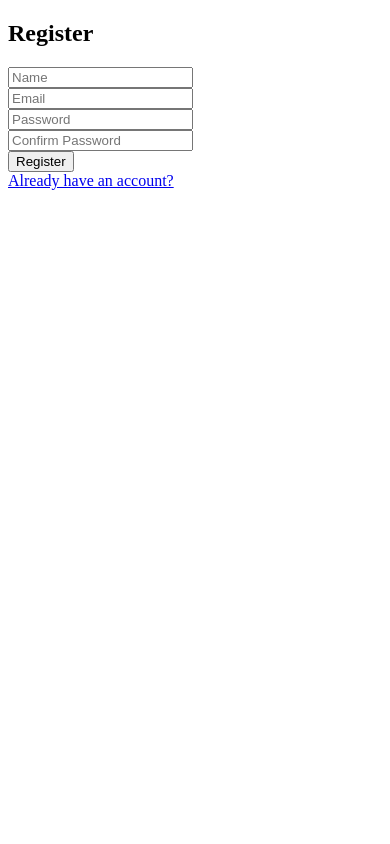
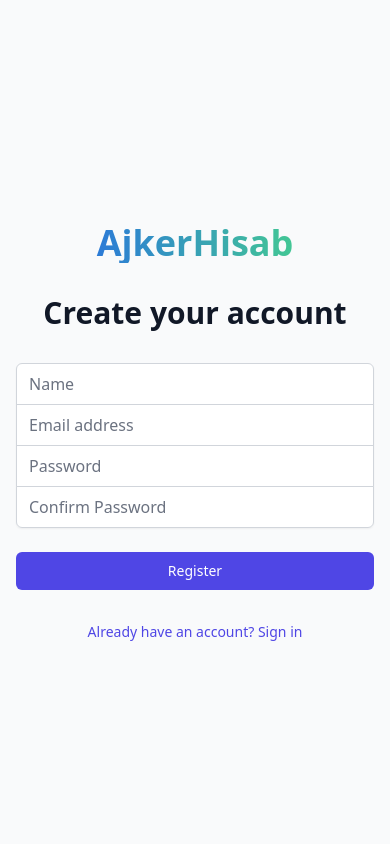
Before and after one commit to iftykhar/AjkerHisab, a PHP site: page /App/Views/register.php in a window 390 px wide. Run offline with PHP 8.4, Linux system fonts and the light colour scheme; some libraries are stand-ins or nearby versions.

Commit message:
register and dashboard tailwind desgin

```diff
--- a/App/Views/register.php
+++ b/App/Views/register.php
@@ -1,16 +1,64 @@
 <!DOCTYPE html>
-<html>
-<head><title>Register</title></head>
-<body>
-    <h2>Register</h2>
-    <?php if (isset($error)) echo "<p style='color:red;'>$error</p>"; ?>
-    <form method="POST" action="index.php?route=register">
-        <input type="text" name="name" placeholder="Name" required><br>
-        <input type="email" name="email" placeholder="Email" required><br>
-        <input type="password" name="password" placeholder="Password" required><br>
-        <input type="password" name="confirm_password" placeholder="Confirm Password" required><br>
-        <button type="submit">Register</button>
-    </form>
-    <a href="index.php?route=login">Already have an account?</a>
+<html class="h-full bg-gray-50">
+<head>
+    <title>Register</title>
+    <script src="https://cdn.tailwindcss.com"></script>
+</head>
+<body class="h-full"></body>
+    <div class="min-h-full flex items-center justify-center py-12 px-4 sm:px-6 lg:px-8">
+        <div class="max-w-md w-full space-y-8">
+            <div class="">
+                <h1 class="m-5 text-center text-4xl font-extrabold bg-gradient-to-r from-blue-600 to-green-400  text-transparent bg-clip-text">AjkerHisab</h1>
+            </div>
+            <div>
+                <h2 class="mt-6 text-center text-3xl font-extrabold text-gray-900">
+                    Create your account
+                </h2>
+            </div>
+            <?php if (isset($error)): ?>
+                <div class="rounded-md bg-red-50 p-4">
+                    <div class="text-sm text-red-700"><?php echo $error; ?></div>
+                </div>
+            <?php endif; ?>
+
+            <form class="mt-8 space-y-6" method="POST" action="index.php?route=register">
+                <div class="rounded-md shadow-sm -space-y-px">
+                    <div>
+                        <input type="text" name="name" required
+                            class="appearance-none rounded-none relative block w-full px-3 py-2 border border-gray-300 placeholder-gray-500 text-gray-900 rounded-t-md focus:outline-none focus:ring-indigo-500 focus:border-indigo-500 focus:z-10 sm:text-sm"
+                            placeholder="Name">
+                    </div>
+                    <div>
+                        <input type="email" name="email" required
+                            class="appearance-none rounded-none relative block w-full px-3 py-2 border border-gray-300 placeholder-gray-500 text-gray-900 focus:outline-none focus:ring-indigo-500 focus:border-indigo-500 focus:z-10 sm:text-sm"
+                            placeholder="Email address">
+                    </div>
+                    <div>
+                        <input type="password" name="password" required
+                            class="appearance-none rounded-none relative block w-full px-3 py-2 border border-gray-300 placeholder-gray-500 text-gray-900 focus:outline-none focus:ring-indigo-500 focus:border-indigo-500 focus:z-10 sm:text-sm"
+                            placeholder="Password">
+                    </div>
+                    <div>
+                        <input type="password" name="confirm_password" required
+                            class="appearance-none rounded-none relative block w-full px-3 py-2 border border-gray-300 placeholder-gray-500 text-gray-900 rounded-b-md focus:outline-none focus:ring-indigo-500 focus:border-indigo-500 focus:z-10 sm:text-sm"
+                            placeholder="Confirm Password">
+                    </div>
+                </div>
+
+                <div>
+                    <button type="submit"
+                        class="group relative w-full flex justify-center py-2 px-4 border border-transparent text-sm font-medium rounded-md text-white bg-indigo-600 hover:bg-indigo-700 focus:outline-none focus:ring-2 focus:ring-offset-2 focus:ring-indigo-500">
+                        Register
+                    </button>
+                </div>
+            </form>
+
+            <div class="text-sm text-center">
+                <a href="index.php?route=login" class="font-medium text-indigo-600 hover:text-indigo-500">
+                    Already have an account? Sign in
+                </a>
+            </div>
+        </div>
+    </div>
 </body>
 </html>
```
Also changed, not shown: App/Views/dashboard.php (+46 -15 lines).
